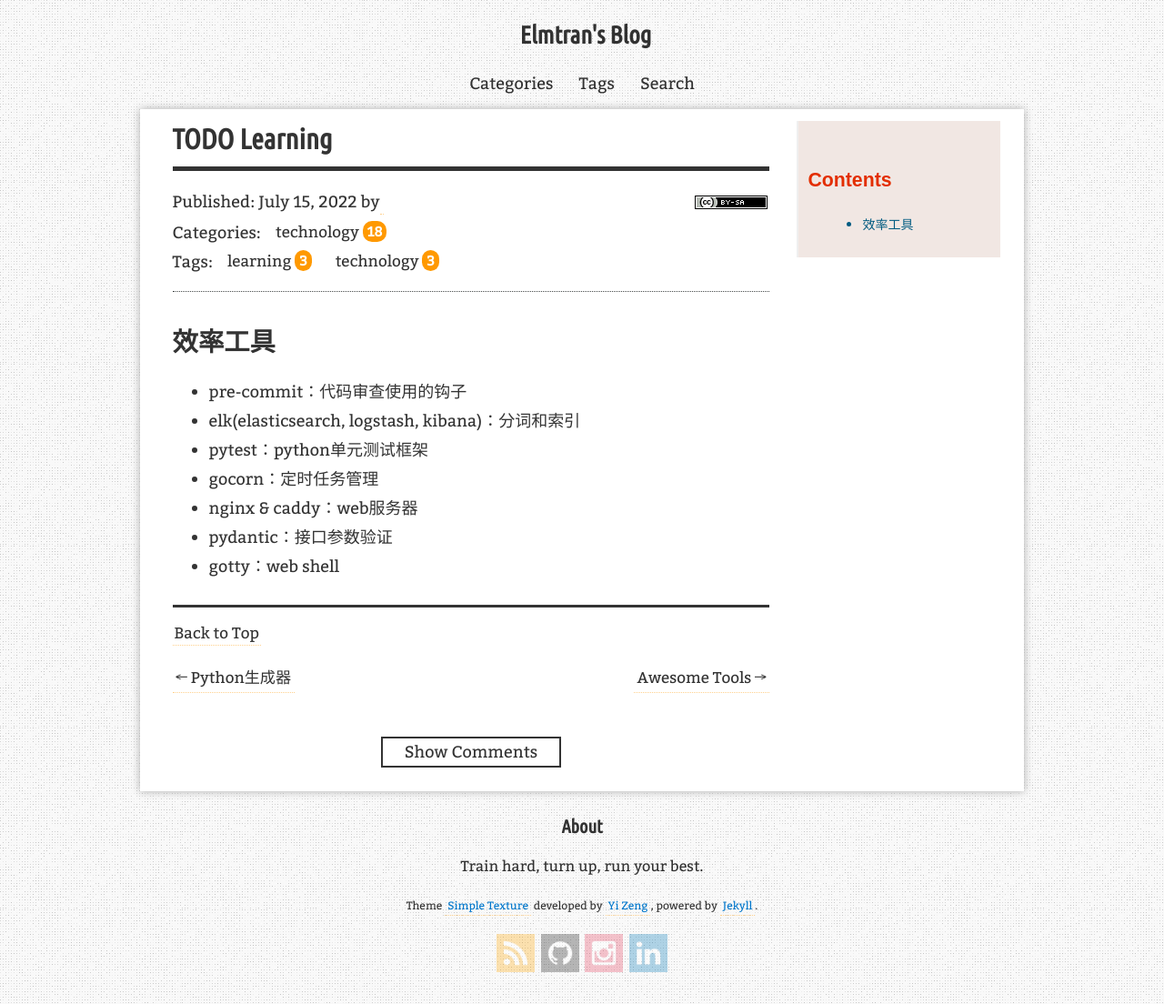
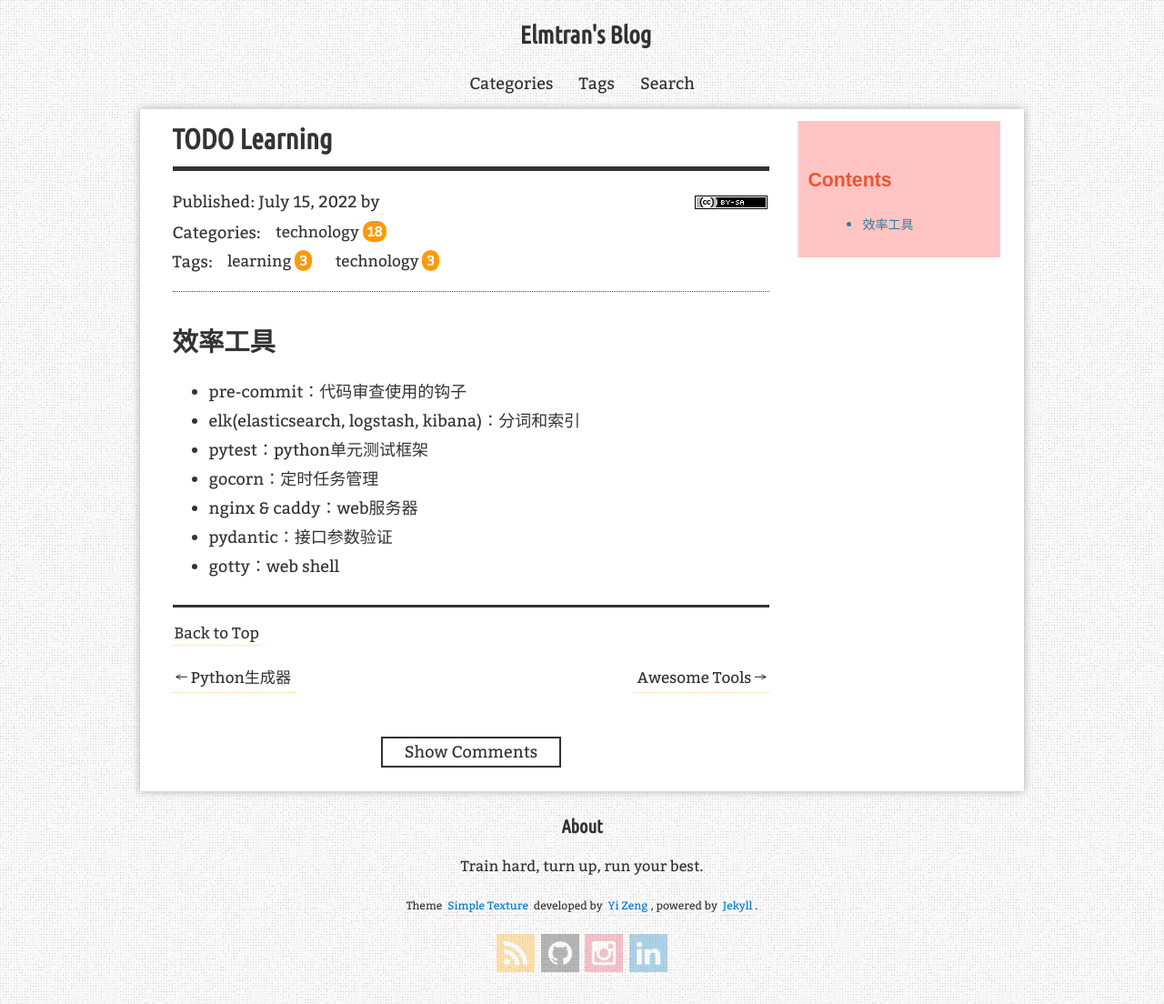
Before and after one commit to ElmTran/ElmTran.github.io, a Jekyll site: the page built from _posts/2022-07-15-todo-learning.md, in a window 1280 px wide. Shown: the whole page at 91% size. Built offline with Jekyll 4.4.1, drawn with Linux system fonts in a browser that asks for light colours; comment, search, counter and statistics services are not loaded.

```diff
--- a/_sass/simple-texture/blog/_content.scss
+++ b/_sass/simple-texture/blog/_content.scss
@@ -764,7 +764,8 @@
         margin-bottom: 80px;
         height: fit-content;
         margin-left: 30px;
-        background: #f1e7e3;
+        background: rgb(255, 183, 183);
+        opacity: 0.8;
 
         h2 {
             font-family: fantasy;
```
